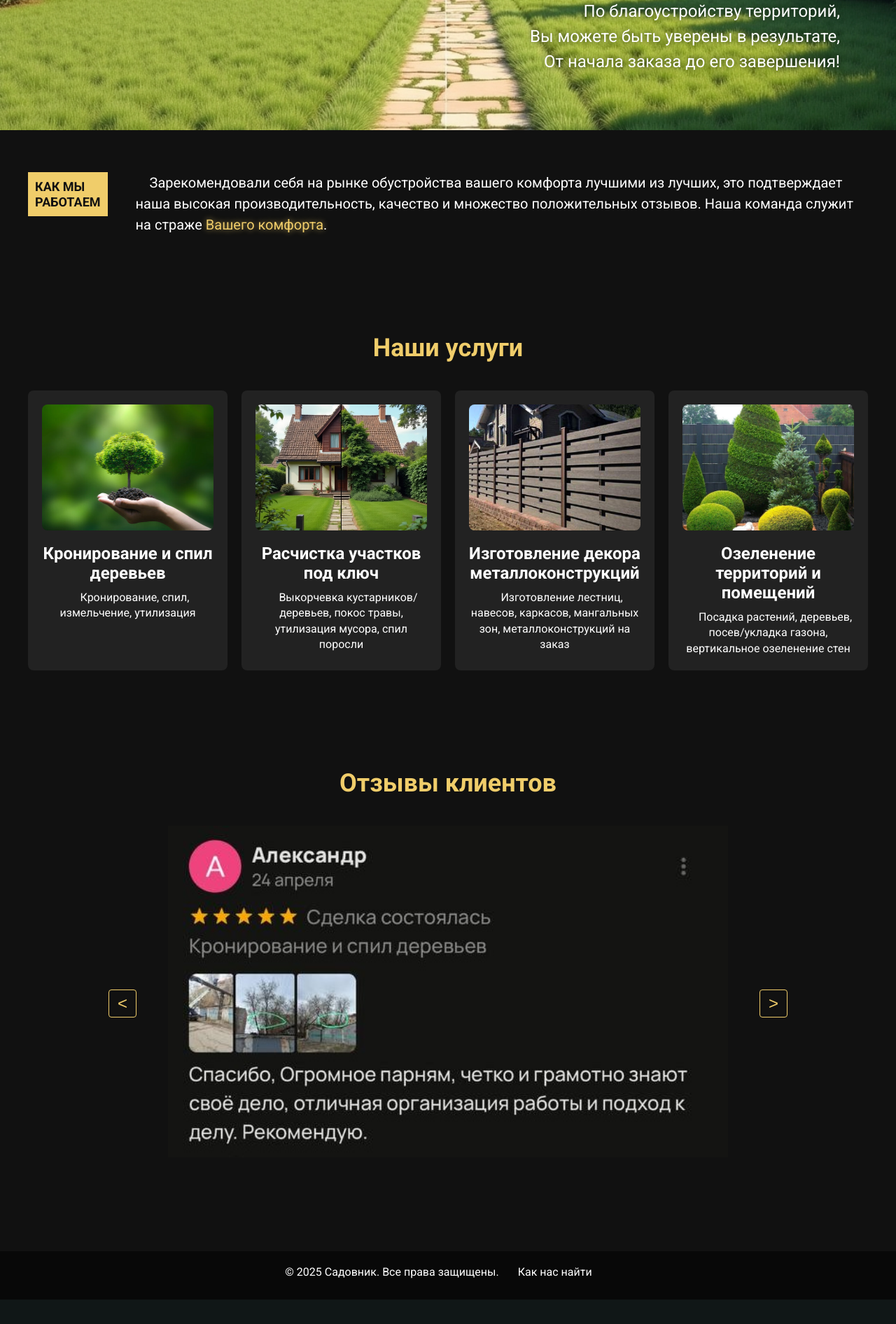
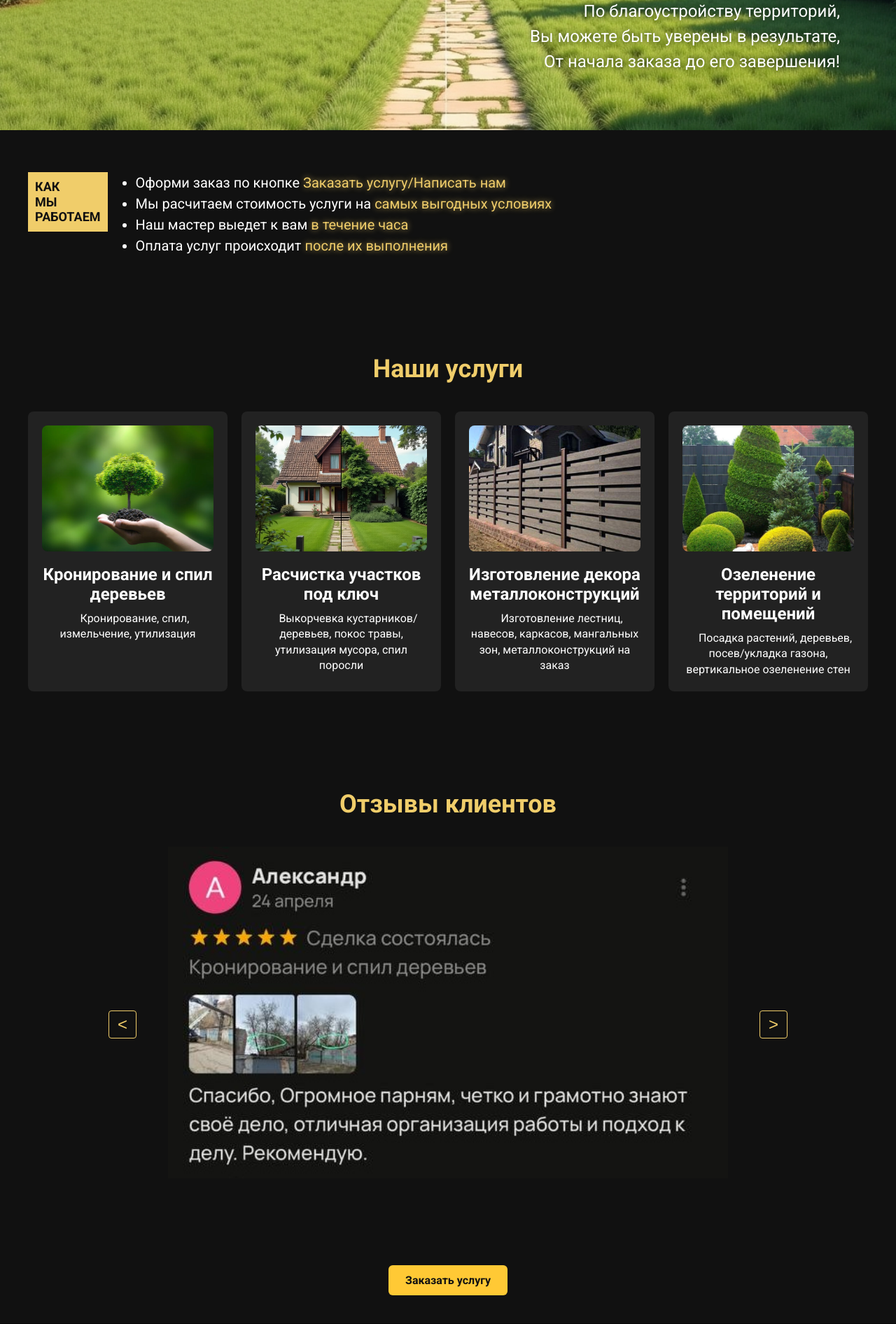
Before and after one commit to vitallcore/Sadovnik-flask, a Flask app: page / in a window 1280 px wide. Shown: the part 614-2506 px from the top of the page at 70% size. Before the commit the page ends 2471 px from the top, so only its background shows below. Run offline with Flask 3, Linux system fonts and the light colour scheme.

Commit message:
sadovnik

```diff
--- a/main.py
+++ b/main.py
@@ -6,9 +6,9 @@
 
 PHONE_NUMBERS = [
     "79006722106",
-    "79876543210",
-    "79111234567",
-    "79223334455"
+    "79006722106",
+    "79006722106",
+    "79006722106"
 ]
 
 
--- a/templates/index.html
+++ b/templates/index.html
@@ -40,10 +40,15 @@
       <!-- О нас -->
       <section id="about" class="about">
         <div class="about-container">
-          <span class="about-label">КАК МЫ<br />РАБОТАЕМ</span>
-          <p class="about-text">
-            Зарекомендовали себя на рынке обустройства вашего комфорта лучшими из лучших, это подтверждает наша высокая производительность, качество и множество положительных отзывов. Наша команда служит на страже <span>Вашего комфорта</span>.
-          </p>
+          <span class="about-label">КАК<br />МЫ<br />РАБОТАЕМ</span>
+          <ul class="about-text">
+            <li>
+              Оформи заказ по кнопке <span>Заказать услугу/Написать нам</span>
+            </li>
+            <li>Мы расчитаем стоимость услуги на <span>самых выгодных условиях</span></li>
+            <li>Наш мастер выедет к вам <span>в течение часа</span></li>
+            <li>Оплата услуг происходит <span>после их выполнения</span></li>
+          </ul>
         </div>
       </section>
 
@@ -141,6 +146,10 @@
         updateCarousel()
       })
     </script>
+    <!-- Кнопка заказа -->
+    <div class="order-button service-order">
+      <a class="order-link" href="https://wa.me/{{ phone_number }}" target="_blank">Заказать услугу</a>
+    </div>
     <!-- Футер -->
     <footer class="footer">
       <p>
```
